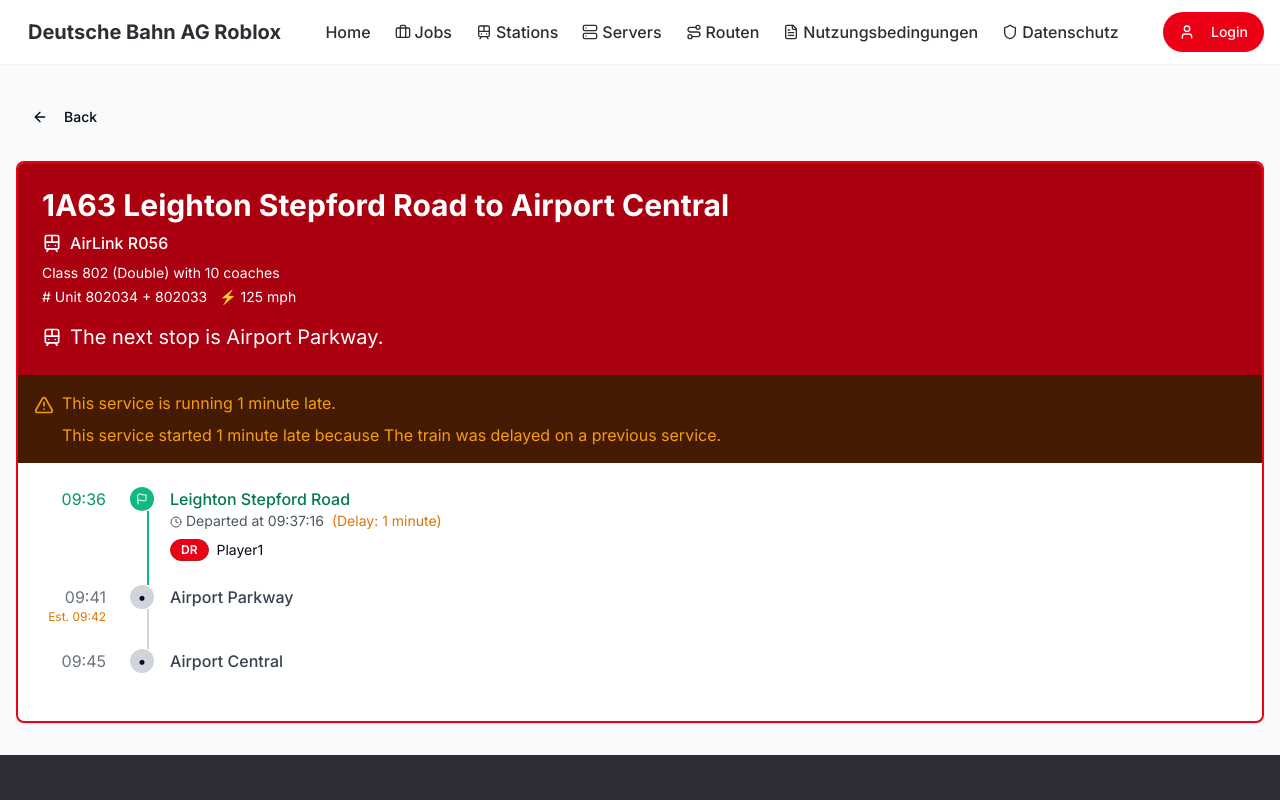
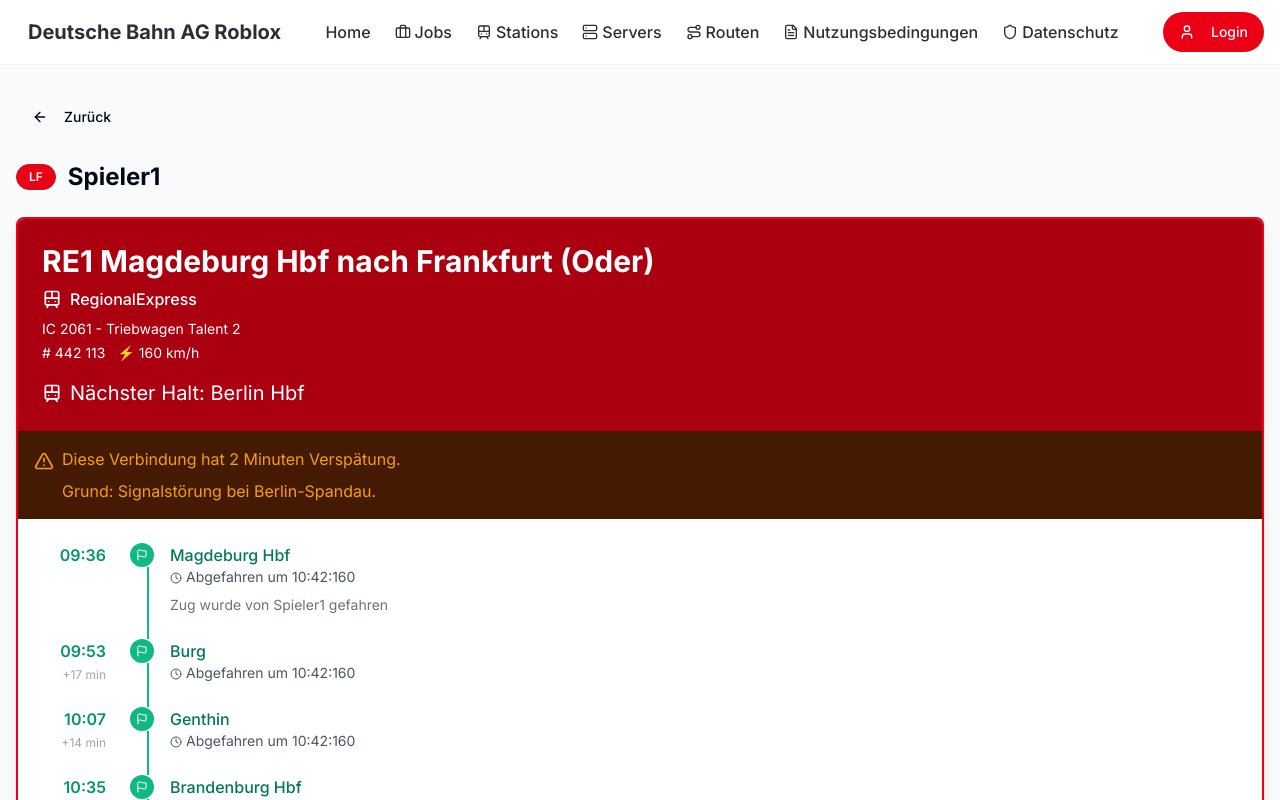
Before and after one commit to Qora-Shower/germanrailway, a React (Vite) app: page /player/1 in a window 1280 px wide. Shown: the top 800 px of the page. Built offline with nearby package versions, Linux system fonts and the light colour scheme.

Commit message:
Refactor: Improve server and player detail pages
- Updated server and player detail pages to use German station and route data.
- Modified the display of player details based on their role.
- Improved the visual design of the pages.

```diff
--- a/src/components/PlayerCard.tsx
+++ b/src/components/PlayerCard.tsx
@@ -9,33 +9,39 @@ export interface PlayerRole {
   name: 'Signaller' | 'Conductor' | 'Platform Employee' | 'Driver' | 'Passenger';
   abbreviation: string;
   bgColor: string;
+  germanName: string;
 }
 
 export const PLAYER_ROLES: Record<string, PlayerRole> = {
   SIGNALLER: {
     name: 'Signaller',
-    abbreviation: 'SG',
-    bgColor: 'bg-[#F2FCE2] text-emerald-800 border-emerald-200'
+    abbreviation: 'SW',
+    bgColor: 'bg-[#F2FCE2] text-emerald-800 border-emerald-200',
+    germanName: 'Stellwerker'
   },
   CONDUCTOR: {
     name: 'Conductor',
-    abbreviation: 'CO',
-    bgColor: 'bg-[#FEF7CD] text-amber-800 border-amber-200'
+    abbreviation: 'ZF',
+    bgColor: 'bg-[#FEF7CD] text-amber-800 border-amber-200',
+    germanName: 'Zugführer'
   },
   PLATFORM_EMPLOYEE: {
     name: 'Platform Employee',
-    abbreviation: 'PE',
-    bgColor: 'bg-[#FEF7CD] text-amber-800 border-amber-200'
+    abbreviation: 'BM',
+    bgColor: 'bg-[#FEF7CD] text-amber-800 border-amber-200',
+    germanName: 'Bahnsteigmitarbeiter'
   },
   DRIVER: {
     name: 'Driver',
-    abbreviation: 'DR',
-    bgColor: 'bg-db-red text-white border-red-700'
+    abbreviation: 'LF',
+    bgColor: 'bg-db-red text-white border-red-700',
+    germanName: 'Lokführer'
   },
   PASSENGER: {
     name: 'Passenger',
-    abbreviation: 'PS',
-    bgColor: 'bg-[#F1F0FB] text-gray-700 border-gray-300'
+    abbreviation: 'FG',
+    bgColor: 'bg-[#F1F0FB] text-gray-700 border-gray-300',
+    germanName: 'Fahrgast'
   }
 };
 
@@ -56,7 +62,6 @@ const PlayerCard: React.FC<PlayerCardProps> = ({ player }) => {
   const role = PLAYER_ROLES[player.role];
 
   const handleClick = () => {
-    // In a real app, this would navigate to a player detail page
     navigate(`/player/${player.id}`);
   };
 
@@ -66,7 +71,7 @@ const PlayerCard: React.FC<PlayerCardProps> = ({ player }) => {
       onClick={handleClick}
     >
       <CardContent className="p-4 flex items-center gap-3">
-        <Avatar className="h-10 w-10 border-2 border-white">
+        <Avatar className="h-12 w-12 border-2 border-white shadow-sm">
           <AvatarImage src={player.avatar || '/placeholder.svg'} alt={player.username} />
           <AvatarFallback>{player.username.substring(0, 2).toUpperCase()}</AvatarFallback>
         </Avatar>
@@ -75,11 +80,11 @@ const PlayerCard: React.FC<PlayerCardProps> = ({ player }) => {
           <p className="font-medium">{player.username}</p>
           <div className="flex items-center gap-1">
             <Badge variant="outline" className="text-xs">
-              {role.name}
+              {role.germanName}
             </Badge>
-            {player.groupRank && (
-              <span className="text-xs text-gray-500">{role.abbreviation}</span>
-            )}
+            <span className="text-xs font-semibold ml-1 bg-white bg-opacity-50 px-1 rounded">
+              {role.abbreviation}
+            </span>
           </div>
         </div>
       </CardContent>
--- a/src/components/SearchBar.tsx
+++ b/src/components/SearchBar.tsx
@@ -12,7 +12,7 @@ interface SearchBarProps {
 }
 
 const SearchBar = ({
-  placeholder = "Search...",
+  placeholder = "Suchen...",
   onChange,
   initialValue = "",
   className
@@ -28,7 +28,7 @@ const SearchBar = ({
   };
 
   return (
-    <div className={cn("relative w-full max-w-md mx-auto", className)}>
+    <div className={cn("relative w-full max-w-md", className)}>
       <div className="absolute inset-y-0 left-3 flex items-center pointer-events-none">
         <Search className="h-4 w-4 text-muted-foreground" />
       </div>
@@ -37,7 +37,7 @@ const SearchBar = ({
         placeholder={placeholder}
         value={value}
         onChange={handleChange}
-        className="pl-10 pr-4 h-10 rounded-full border-2 focus-visible:ring-offset-0 focus-visible:ring-1"
+        className="pl-10 pr-4 h-10 rounded-full border-2 border-gray-200 focus-visible:ring-offset-0 focus-visible:ring-1 focus-visible:ring-db-red focus-visible:border-db-red transition-colors"
       />
     </div>
   );
--- a/src/pages/PlayerDetail.tsx
+++ b/src/pages/PlayerDetail.tsx
@@ -16,28 +16,64 @@ const PlayerDetail = () => {
   // In a real app, this would be fetched from an API based on the playerId
   const playerData = {
     id: Number(playerId) || 1,
-    username: "Player" + playerId,
+    username: "Spieler" + playerId,
     avatar: "/lovable-uploads/06a3d8f0-56b5-4a6a-8895-17ec0c7a0425.png",
     role: "DRIVER" as keyof typeof PLAYER_ROLES,
-    groupRank: "Senior Driver",
-    joinDate: "2023-05-15",
-    trainId: "1A63",
-    trainType: "AirLink R056",
-    trainClass: "Class 802 (Double) with 10 coaches",
-    trainUnit: "Unit 802034 + 802033",
-    trainSpeed: "125 mph",
-    nextStop: "Airport Parkway",
-    route: "Leighton Stepford Road to Airport Central",
-    currentDelay: 1,
-    delayReason: "The train was delayed on a previous service.",
-    departureTime: "09:37:16",
+  };
+
+  // Abhängig von der Spielerrolle verschiedene Daten anzeigen
+  const getRoleSpecificData = () => {
+    switch (playerData.role) {
+      case "DRIVER":
+        return {
+          trainId: "RE1",
+          trainType: "RegionalExpress",
+          trainClass: "IC 2061 - Triebwagen Talent 2",
+          trainUnit: "442 113",
+          trainSpeed: "160 km/h",
+          nextStop: "Berlin Hbf",
+          route: "Magdeburg Hbf nach Frankfurt (Oder)",
+          currentDelay: 2,
+          delayReason: "Signalstörung bei Berlin-Spandau.",
+          departureTime: "10:42:16",
           stations: [
-      { name: "Leighton Stepford Road", time: "09:36", departed: true, delay: 1 },
-      { name: "Airport Parkway", time: "09:41", departed: false, estimated: "09:42" },
-      { name: "Airport Central", time: "09:45", departed: false }
+            { name: "Magdeburg Hbf", time: "09:36", departed: true, delay: 0, duration: 0 },
+            { name: "Burg", time: "09:53", departed: true, delay: 0, duration: 17 },
+            { name: "Genthin", time: "10:07", departed: true, delay: 0, duration: 14 },
+            { name: "Brandenburg Hbf", time: "10:35", departed: true, delay: 0, duration: 28 },
+            { name: "Berlin-Spandau", time: "10:57", departed: false, estimated: "10:59", duration: 22 },
+            { name: "Berlin Hbf", time: "11:04", departed: false, estimated: "11:06", duration: 7 },
+            { name: "Berlin Ostbahnhof", time: "11:12", departed: false, duration: 8 },
+            { name: "Berlin-Lichtenberg", time: "11:19", departed: false, duration: 7 },
+            { name: "Frankfurt (Oder)", time: "12:15", departed: false, duration: 56 }
           ]
         };
+      case "PASSENGER":
+        return null; // Keine Daten für Passagiere
+      default:
+        return {
+          trainId: "ICE 576",
+          trainType: "InterCityExpress",
+          trainClass: "ICE 4 - BR 412",
+          trainUnit: "412 038",
+          trainSpeed: "250 km/h",
+          nextStop: "Hannover Hbf",
+          route: "München Hbf nach Hamburg Hbf",
+          currentDelay: 5,
+          delayReason: "Verzögerung bei der Abfahrt in München.",
+          departureTime: "09:27:16",
+          stations: [
+            { name: "München Hbf", time: "09:22", departed: true, delay: 5, duration: 0 },
+            { name: "Nürnberg Hbf", time: "10:10", departed: true, delay: 5, duration: 48 },
+            { name: "Würzburg Hbf", time: "10:48", departed: true, delay: 4, duration: 38 },
+            { name: "Hannover Hbf", time: "12:31", departed: false, estimated: "12:35", duration: 103 },
+            { name: "Hamburg Hbf", time: "13:54", departed: false, duration: 83 }
+          ]
+        };
+    }
+  };
 
+  const roleData = getRoleSpecificData();
   const role = PLAYER_ROLES[playerData.role];
 
   return (
@@ -52,36 +88,44 @@ const PlayerDetail = () => {
             className="mb-6 flex items-center"
           >
             <ArrowLeft className="mr-2 h-4 w-4" />
-            Back
+            Zurück
           </Button>
 
-          <Card className="border-2 border-db-red overflow-hidden">
+          <div className="flex items-center mb-6">
+            <Badge className={`${role.bgColor} mr-3 py-1 px-3`}>
+              {role.abbreviation}
+            </Badge>
+            <h1 className="text-2xl font-bold">{playerData.username}</h1>
+          </div>
+
+          {roleData ? (
+            <Card className="border-2 border-db-red overflow-hidden shadow-lg">
               <div className="bg-db-darkred text-white p-6">
-              <h1 className="text-2xl sm:text-3xl font-bold">{playerData.trainId} {playerData.route}</h1>
+                <h1 className="text-2xl sm:text-3xl font-bold">{roleData.trainId} {roleData.route}</h1>
                 <div className="flex items-center mt-2">
                   <Train className="h-5 w-5 mr-2" />
-                <p className="font-medium">{playerData.trainType}</p>
+                  <p className="font-medium">{roleData.trainType}</p>
                 </div>
                 <div className="mt-2">
-                <p className="text-sm">{playerData.trainClass}</p>
+                  <p className="text-sm">{roleData.trainClass}</p>
                   <p className="text-sm mt-1">
-                  # {playerData.trainUnit} <span className="ml-2">⚡ {playerData.trainSpeed}</span>
+                    # {roleData.trainUnit} <span className="ml-2">⚡ {roleData.trainSpeed}</span>
                   </p>
                 </div>
 
                 <div className="mt-4 flex items-center">
                   <Train className="h-5 w-5 mr-2" />
-                <p className="text-xl">The next stop is {playerData.nextStop}.</p>
+                  <p className="text-xl">Nächster Halt: {roleData.nextStop}</p>
                 </div>
               </div>
 
-            {playerData.currentDelay > 0 && (
+              {roleData.currentDelay > 0 && (
                 <div className="bg-amber-950 text-amber-500 p-4 flex items-start">
                   <AlertTriangle className="h-5 w-5 mr-2 flex-shrink-0 mt-1" />
                   <div>
-                  <p>This service is running {playerData.currentDelay} minute late.</p>
-                  {playerData.delayReason && (
-                    <p className="mt-2">This service started {playerData.currentDelay} minute late because {playerData.delayReason}</p>
+                    <p>Diese Verbindung hat {roleData.currentDelay} Minuten Verspätung.</p>
+                    {roleData.delayReason && (
+                      <p className="mt-2">Grund: {roleData.delayReason}</p>
                     )}
                   </div>
                 </div>
@@ -89,57 +133,86 @@ const PlayerDetail = () => {
 
               <div className="p-6">
                 <div className="relative">
-                {playerData.stations.map((station, index) => (
+                  {roleData.stations.map((station, index) => {
+                    const isActive = index === 0 ||
+                                    (roleData.stations[index-1].departed && !station.departed);
+                    return (
                     <div key={index} className="flex mb-6 relative">
                       <div className="mr-6 text-right w-16">
-                      <span className={station.departed ? "text-emerald-600" : "text-gray-500"}>
+                        <span className={station.departed ? "text-emerald-600 font-semibold" : "text-gray-500"}>
                           {station.time}
                         </span>
                         {station.estimated && !station.departed && (
-                        <div className="text-xs text-amber-600">Est. {station.estimated}</div>
+                          <div className="text-xs text-amber-600 font-semibold">Est. {station.estimated}</div>
+                        )}
+                        {station.duration > 0 && (
+                          <div className="text-xs text-gray-400 mt-1">+{station.duration} min</div>
                         )}
                       </div>
 
                       <div className="flex flex-col items-center">
-                      <div className={`w-6 h-6 rounded-full flex items-center justify-center z-10 ${station.departed ? "bg-emerald-500 text-white" : "bg-gray-300"}`}>
-                        {station.departed ? <Flag className="h-3 w-3" /> : index === playerData.stations.length - 1 ? "•" : "•"}
+                        <div className={`w-6 h-6 rounded-full flex items-center justify-center z-10 ${
+                          station.departed
+                            ? "bg-emerald-500 text-white"
+                            : isActive
+                              ? "bg-db-red text-white ring-4 ring-db-red/20"
+                              : "bg-gray-300"
+                        }`}>
+                          {station.departed ? <Flag className="h-3 w-3" /> : index === 0 ? "•" : "•"}
                         </div>
-                      {index < playerData.stations.length - 1 && (
-                        <div className={`h-full w-0.5 absolute top-6 ml-3 ${index === 0 ? "bg-emerald-500" : "bg-gray-300"}`}></div>
+                        {index < roleData.stations.length - 1 && (
+                          <div className={`h-full w-0.5 absolute top-6 ml-3 ${
+                            station.departed ? "bg-emerald-500" : "bg-gray-300"
+                          }`}></div>
                         )}
                       </div>
 
                       <div className="ml-4 flex-grow">
-                      <p className={`font-medium ${station.departed ? "text-emerald-700" : "text-gray-700"}`}>
+                        <p className={`font-medium ${
+                          station.departed
+                            ? "text-emerald-700"
+                            : isActive
+                              ? "text-db-red"
+                              : "text-gray-700"
+                        }`}>
                           {station.name}
                         </p>
 
                         {station.departed && (
                           <div className="text-sm text-gray-600">
                             <Clock className="h-3 w-3 inline mr-1" />
-                          Departed at {playerData.departureTime}
+                            Abgefahren um {roleData.departureTime}
                             {station.delay && station.delay > 0 && (
-                            <span className="text-amber-600 ml-2">(Delay: {station.delay} minute)</span>
+                              <span className="text-amber-600 ml-2">(Verspätung: {station.delay} Min.)</span>
                             )}
                           </div>
                         )}
 
                         {index === 0 && (
                           <div className="mt-2">
-                          <div className="flex items-center mt-1">
-                            <Badge className={`${role.bgColor} mr-2`}>
-                              {role.abbreviation}
-                            </Badge>
-                            <span className="text-sm">{playerData.username}</span>
+                            <div className="text-sm text-gray-500">
+                              Zug wurde von {playerData.username} gefahren
                             </div>
                           </div>
                         )}
                       </div>
                     </div>
-                ))}
+                  )})}
                 </div>
               </div>
             </Card>
+          ) : (
+            <Card className="border shadow-lg p-8 text-center">
+              <div className="flex flex-col items-center justify-center py-12">
+                <Train className="h-16 w-16 text-gray-300 mb-4" />
+                <h2 className="text-2xl font-semibold text-gray-700">Keine Zugdaten verfügbar</h2>
+                <p className="mt-2 text-gray-500 max-w-md">
+                  Für Passagiere werden keine aktiven Zugverbindungen angezeigt.
+                  Passagiere können nur mit Zügen reisen, die von Fahrern gesteuert werden.
+                </p>
+              </div>
+            </Card>
+          )}
         </div>
       </main>
 
--- a/src/pages/ServerDetail.tsx
+++ b/src/pages/ServerDetail.tsx
@@ -6,10 +6,13 @@ import { Button } from "@/components/ui/button";
 import { Server, ArrowLeft, Users, Clock, Calendar } from "lucide-react";
 import PlayerCard, { Player, PLAYER_ROLES } from "@/components/PlayerCard";
 import ConductorView from "@/components/ConductorView";
+import SearchBar from "@/components/SearchBar";
+import { useState } from "react";
 
 const ServerDetail = () => {
   const { serverId } = useParams();
   const navigate = useNavigate();
+  const [searchQuery, setSearchQuery] = useState("");
 
   // In a real app, this would be fetched from an API based on the serverId
   const serverData = {
@@ -18,8 +21,8 @@ const ServerDetail = () => {
     players: 15,
     maxPlayers: 30,
     createdAt: new Date().toLocaleDateString(),
-    uptime: "3 hours 24 minutes",
-    region: "Europe"
+    uptime: "3 Stunden 24 Minuten",
+    region: "Europa"
   };
 
   // Sample player list organized by role - in a real app, would be fetched from an API
@@ -45,18 +48,18 @@ const ServerDetail = () => {
     ],
   };
 
-  // Sample conductor data
+  // Sample conductor data with German stations
   const conductorData = {
-    stationName: "Edgemead",
-    platforms: ["1", "2", "3"],
+    stationName: "Berlin Hauptbahnhof",
+    platforms: ["1", "2", "3", "4", "5"],
     trains: [
       {
         time: "09:38",
-        id: "2T11 R038",
-        route: "R038",
-        destination: "Leighton City",
+        id: "ICE 1511",
+        route: "ICE",
+        destination: "München Hbf",
         platform: "3",
-        trainClass: "170421 Class 170/4",
+        trainClass: "ICE 4 - 412 051",
         driver: {
           username: "matsq4",
           rank: "GD"
@@ -64,11 +67,11 @@ const ServerDetail = () => {
       },
       {
         time: "09:37",
-        id: "2L34 R024",
-        route: "R024",
-        destination: "Llyn-by-the-Sea",
+        id: "RE 18095",
+        route: "RE1",
+        destination: "Frankfurt (Oder)",
         platform: "2",
-        trainClass: "357315 Class 357",
+        trainClass: "Bombardier Talent 2 - 442 113",
         driver: {
           username: "atsuatsu6923",
           rank: "QD"
@@ -76,11 +79,11 @@ const ServerDetail = () => {
       },
       {
         time: "09:36",
-        id: "9V09 R026",
-        route: "R026",
-        destination: "Stepford Victoria",
+        id: "RB 18419",
+        route: "RB10",
+        destination: "Nauen",
         platform: "3",
-        trainClass: "68060 + 68059 Class 68",
+        trainClass: "Alstom Coradia Continental - 1440 129",
         driver: {
           username: "Amy191207",
           rank: "GD"
@@ -88,11 +91,11 @@ const ServerDetail = () => {
       },
       {
         time: "09:35",
-        id: "2W81 R038",
-        route: "R038",
-        destination: "Westwyvern",
-        platform: "2",
-        trainClass: "350391 Class 350",
+        id: "ICE 1082",
+        route: "ICE",
+        destination: "Hamburg Hbf",
+        platform: "5",
+        trainClass: "ICE 3 - 403 021",
         driver: {
           username: "Alya4Desire",
           rank: "GD"
@@ -105,8 +108,16 @@ const ServerDetail = () => {
     ]
   };
 
-  const handleViewPlayerDetails = (playerId: number) => {
-    navigate(`/player/${playerId}`);
+  const handleSearch = (query: string) => {
+    setSearchQuery(query);
+  };
+
+  // Filter players based on search query
+  const filterPlayers = (players: Player[]) => {
+    if (!searchQuery) return players;
+    return players.filter(player =>
+      player.username.toLowerCase().includes(searchQuery.toLowerCase())
+    );
   };
 
   // Determine if there's a conductor in the server
@@ -124,12 +135,20 @@ const ServerDetail = () => {
             className="mb-6 flex items-center"
           >
             <ArrowLeft className="mr-2 h-4 w-4" />
-            Back to Servers
+            Zurück zu Servern
           </Button>
 
-          <div className="flex items-center mb-6">
-            <Server className="h-6 w-6 mr-2 text-db-red" />
-            <h1 className="text-3xl font-bold">{serverData.name}</h1>
+          <div className="flex flex-col md:flex-row md:justify-between md:items-center mb-6 gap-4">
+            <div className="flex items-center">
+              <Server className="h-6 w-6 mr-2 text-db-red" />
+              <h1 className="text-3xl font-bold">{serverData.name}</h1>
+            </div>
+
+            <SearchBar
+              placeholder="Spieler suchen..."
+              onChange={handleSearch}
+              className="w-full md:w-72"
+            />
           </div>
 
           <div className="grid grid-cols-1 md:grid-cols-3 gap-6 mb-8">
@@ -150,7 +169,7 @@ const ServerDetail = () => {
                 <div className="flex items-center">
                   <Calendar className="h-4 w-4 mr-2 text-db-red" />
                   <div>
-                    <p className="text-gray-500">Created</p>
+                    <p className="text-gray-500">Erstellt</p>
                     <p className="font-medium">{serverData.createdAt}</p>
                   </div>
                 </div>
@@ -158,7 +177,7 @@ const ServerDetail = () => {
                 <div className="flex items-center">
                   <Clock className="h-4 w-4 mr-2 text-db-red" />
                   <div>
-                    <p className="text-gray-500">Uptime</p>
+                    <p className="text-gray-500">Laufzeit</p>
                     <p className="font-medium">{serverData.uptime}</p>
                   </div>
                 </div>
@@ -169,12 +188,12 @@ const ServerDetail = () => {
               <h2 className="text-lg font-semibold mb-4">
                 <div className="flex items-center">
                   <Users className="h-5 w-5 mr-2 text-db-red" />
-                  Players
+                  Spieler
                 </div>
               </h2>
 
               <p className="mb-2">
-                {serverData.players} / {serverData.maxPlayers} players online
+                {serverData.players} / {serverData.maxPlayers} Spieler online
               </p>
 
               <div className="mb-4 bg-gray-200 rounded-full h-2.5">
@@ -186,26 +205,26 @@ const ServerDetail = () => {
 
               <div className="mt-4">
                 <Button className="w-full bg-db-red hover:bg-db-darkred">
-                  Join Game
+                  Spiel beitreten
                 </Button>
               </div>
             </div>
 
             <div className="bg-white rounded-lg shadow-md p-6">
-              <h2 className="text-lg font-semibold mb-4">Player Roles</h2>
+              <h2 className="text-lg font-semibold mb-4">Spielerrollen</h2>
 
               <div className="space-y-2 text-sm">
                 <div className="p-2 bg-[#F2FCE2] rounded text-emerald-800">
-                  <strong>Signaller:</strong> Controls signals and points
+                  <strong>Stellwerker:</strong> Kontrolliert Signale und Weichen
                 </div>
                 <div className="p-2 bg-[#FEF7CD] rounded text-amber-800">
-                  <strong>Conductor/Platform Employee:</strong> Dispatches trains and assists passengers
+                  <strong>Zugführer/Bahnsteigmitarbeiter:</strong> Fertigt Züge ab und hilft Fahrgästen
                 </div>
                 <div className="p-2 bg-db-red rounded text-white">
-                  <strong>Driver:</strong> Operates trains through the network
+                  <strong>Lokführer:</strong> Bedient die Züge im Netzwerk
                 </div>
                 <div className="p-2 bg-[#F1F0FB] rounded text-gray-700">
-                  <strong>Passenger:</strong> Travels on the network
+                  <strong>Fahrgast:</strong> Reist im Netzwerk
                 </div>
               </div>
             </div>
@@ -214,12 +233,20 @@ const ServerDetail = () => {
           {/* Player sections by role */}
           <div className="space-y-8">
             {Object.entries(PLAYER_ROLES).map(([roleKey, roleData]) => {
-              const rolePlayers = playersByRole[roleKey] || [];
+              const rolePlayers = filterPlayers(playersByRole[roleKey] || []);
               if (rolePlayers.length === 0) return null;
+
+              const germanRoleName = {
+                SIGNALLER: "Stellwerker",
+                CONDUCTOR: "Zugführer",
+                PLATFORM_EMPLOYEE: "Bahnsteigmitarbeiter",
+                DRIVER: "Lokführer",
+                PASSENGER: "Fahrgast"
+              }[roleKey];
 
               return (
                 <div key={roleKey}>
-                  <h2 className="text-xl font-semibold mb-3">{roleData.name}s ({rolePlayers.length})</h2>
+                  <h2 className="text-xl font-semibold mb-3">{germanRoleName} ({rolePlayers.length})</h2>
                   <div className="grid grid-cols-1 sm:grid-cols-2 md:grid-cols-3 gap-3">
                     {rolePlayers.map(player => (
                       <PlayerCard
@@ -236,7 +263,7 @@ const ServerDetail = () => {
           {/* Conductor View if applicable */}
           {hasConductor && (
             <div className="mt-8">
-              <h2 className="text-xl font-semibold mb-3">Conductor Dashboard</h2>
+              <h2 className="text-xl font-semibold mb-3">Zugführer-Dashboard</h2>
               <ConductorView
                 stationName={conductorData.stationName}
                 platforms={conductorData.platforms}
```
Also changed, not shown: src/components/ConductorView.tsx (+6 -6 lines). Lines whose indentation alone changed are shown as unchanged.
